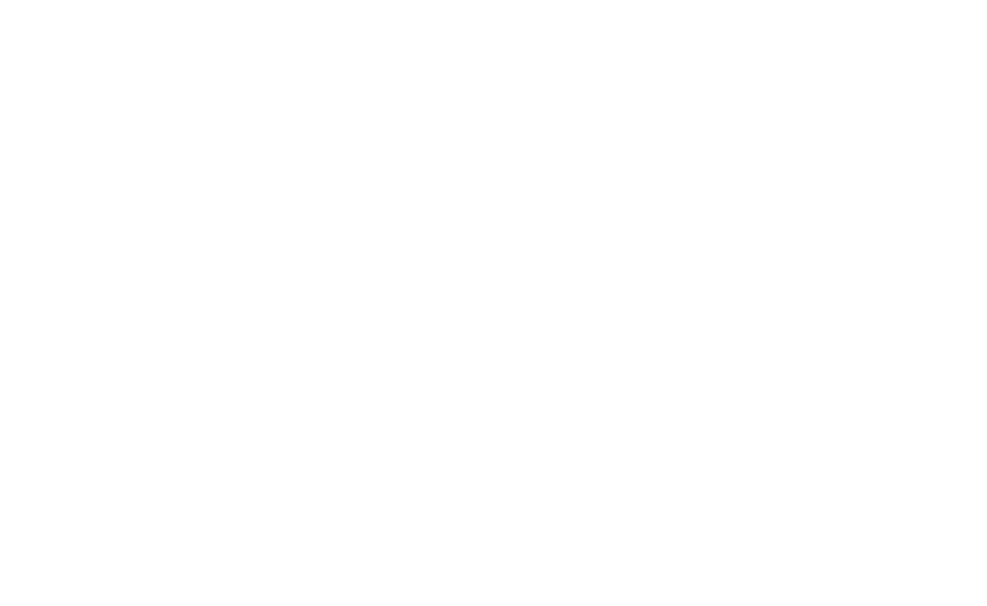
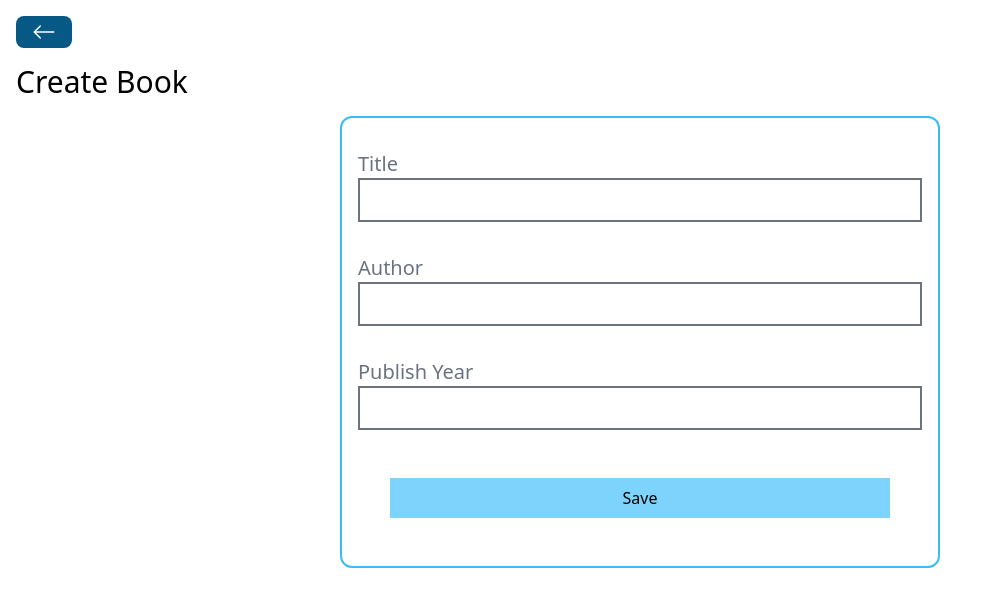
Before and after one commit to sunsesvasko/BookStore, a React (Vite) app in the folder frontend/: page /books/create in a window 1280 px wide. Shown: the top 606 px of the page, without its empty margins (0-987 px from the left). Built offline with nearby package versions, Linux system fonts and the light colour scheme.

Commit message:
Create Book Page Done

```diff
--- a/frontend/src/pages/CreateBook.jsx
+++ b/frontend/src/pages/CreateBook.jsx
@@ -1,5 +1,76 @@
+import { useState } from "react";
+import BackButton from "./../components/BackButton";
+import Spinner from "./../components/Spinner";
+import axios from "axios";
+import { useNavigate } from "react-router-dom";
+
 const CreateBook = () => {
-  return <div></div>;
+  const [title, setTitle] = useState("");
+  const [author, setAuthor] = useState("");
+  const [publishYear, setPublishYear] = useState("");
+  const [loading, setLoading] = useState(false);
+  const navigate = useNavigate();
+
+  const handleSaveBook = () => {
+    const data = {
+      title,
+      author,
+      publishYear,
+    };
+    setLoading(true);
+    axios
+      .post("http://localhost:3000/api/books", data)
+      .then(() => {
+        setLoading(false);
+        navigate("/");
+        console.log(data);
+      })
+      .catch((err) => {
+        console.log(err);
+        alert("Error!");
+        setLoading(false);
+      });
+  };
+
+  return (
+    <div className="p-4 ">
+      <BackButton />
+      <h1 className="my-4 text-3xl">Create Book</h1>
+      {loading ? <Spinner /> : ""}
+      <div className="flex flex-col border-2 border-sky-400 rounded-xl w-[600px] p-4 mx-auto">
+        <div className="my-4 ">
+          <label className="mr-4 text-xl text-gray-500">Title</label>
+          <input
+            type="text"
+            value={title}
+            onChange={(e) => setTitle(e.target.value)}
+            className="w-full px-4 py-2 border-2 border-gray-500"
+          />
+        </div>
+        <div className="my-4 ">
+          <label className="mr-4 text-xl text-gray-500">Author</label>
+          <input
+            type="text"
+            value={author}
+            onChange={(e) => setAuthor(e.target.value)}
+            className="w-full px-4 py-2 border-2 border-gray-500"
+          />
+        </div>
+        <div className="my-4 ">
+          <label className="mr-4 text-xl text-gray-500">Publish Year</label>
+          <input
+            type="text"
+            value={publishYear}
+            onChange={(e) => setPublishYear(e.target.value)}
+            className="w-full px-4 py-2 border-2 border-gray-500"
+          />
+        </div>
+        <button className="p-2 m-8 bg-sky-300" onClick={handleSaveBook}>
+          Save
+        </button>
+      </div>
+    </div>
+  );
 };
 
 export default CreateBook;
--- a/frontend/src/pages/Home.jsx
+++ b/frontend/src/pages/Home.jsx
@@ -27,7 +27,7 @@ const Home = () => {
     <div className="p-4">
       <div className="flex items-center justify-between">
         <h1 className="my-8 text-3xl ">Books List</h1>
-        <Link>
+        <Link to="/books/create">
           <MdOutlineAddBox className="text-4xl text-sky-800" />
         </Link>
         {loading ? (
```
